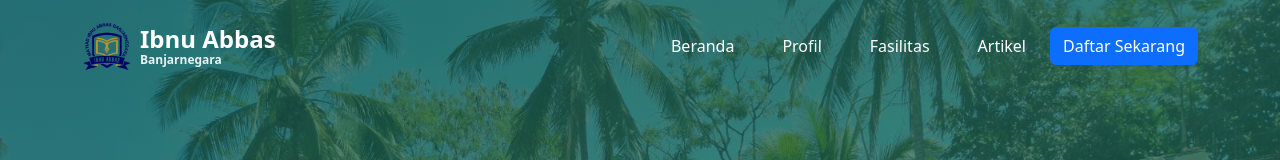
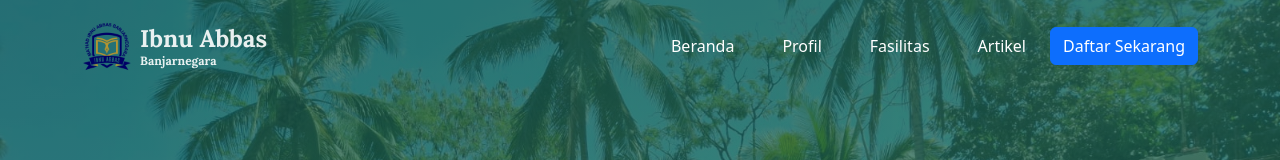
Before and after one commit to AZcode-wars/project-website-ibnu-abbas, a React (Vite) app: page / in a window 1280 px wide. Shown: the top 160 px of the page. Built offline with nearby package versions, Linux system fonts and the light colour scheme; no server answers.

Commit message:
Menambah font family baru

```diff
--- a/index.html
+++ b/index.html
@@ -40,10 +40,18 @@
     />
 
     <!-- Google Fonts -->
+    <!-- Font Heading -->
     <link rel="preconnect" href="https://fonts.googleapis.com" />
     <link rel="preconnect" href="https://fonts.gstatic.com" crossorigin />
     <link
       href="https://fonts.googleapis.com/css2?family=Inter:wght@400;500;600;700&family=Lora:wght@500;600;700&display=swap"
+      rel="stylesheet"
+    />
+    <!-- Font Body -->
+    <link rel="preconnect" href="https://fonts.googleapis.com" />
+    <link rel="preconnect" href="https://fonts.gstatic.com" crossorigin />
+    <link
+      href="https://fonts.googleapis.com/css2?family=Inter:ital,opsz,wght@0,14..32,100..900;1,14..32,100..900&family=Quicksand:wght@300..700&family=Roboto:ital,wght@0,100..900;1,100..900&display=swap"
       rel="stylesheet"
     />
   </head>
--- a/src/components/Navbar.jsx
+++ b/src/components/Navbar.jsx
@@ -60,10 +60,19 @@
               className={`d-flex flex-column mb-0 fw-bold fs-4 ${shouldBeSolid ? "text-primary-green" : "text-white"}`}
               style={{ lineHeight: "1.1" }}
             >
-              <span>Ibnu Abbas</span>
+              <h1
+                className="mb-0 fw-bold"
+                style={{ fontSize: "1.5rem", opacity: 0.9 }}
+              >
+                Ibnu Abbas
+              </h1>
               <span
-                className="fs-small"
-                style={{ fontSize: "0.75rem", opacity: 0.9 }}
+                className="fs-small fw-bold"
+                style={{
+                  fontSize: "0.75rem",
+                  opacity: 0.9,
+                  fontFamily: "Lora, sans-serif",
+                }}
               >
                 Banjarnegara
               </span>
```
